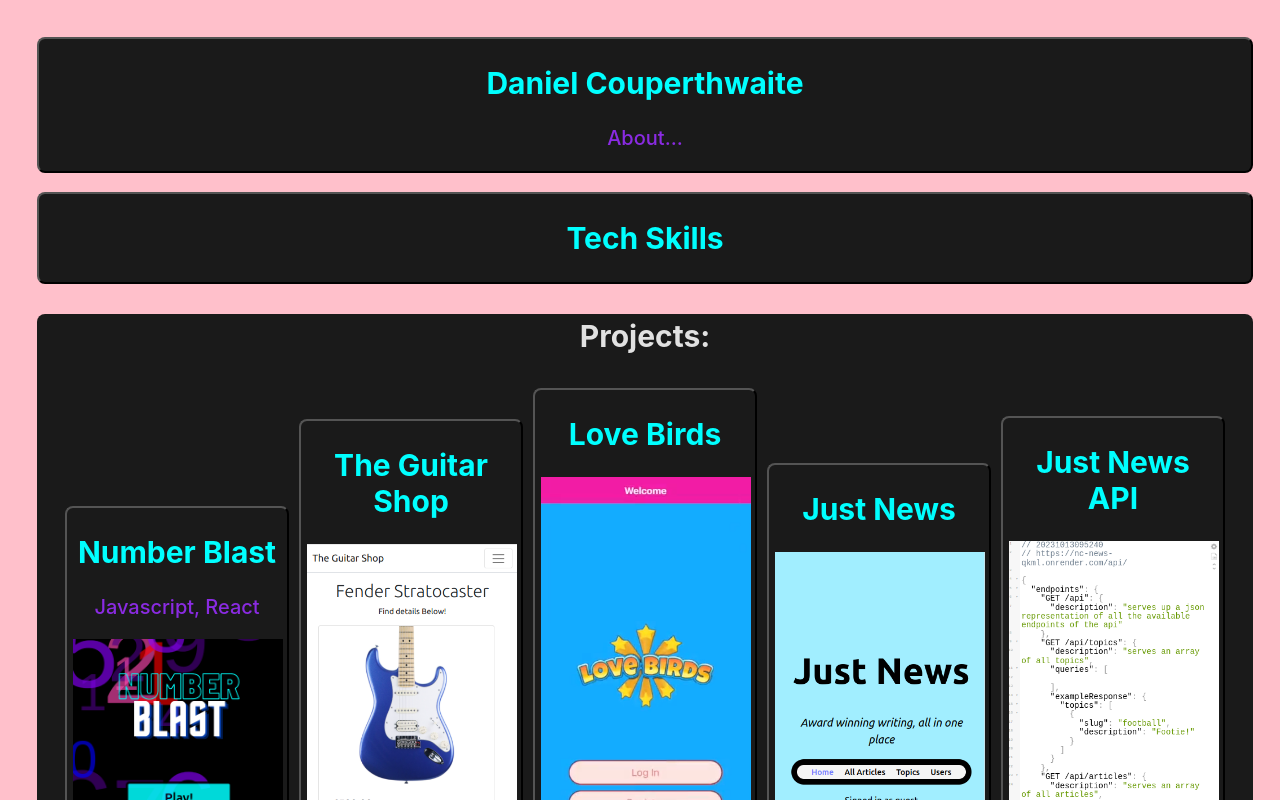
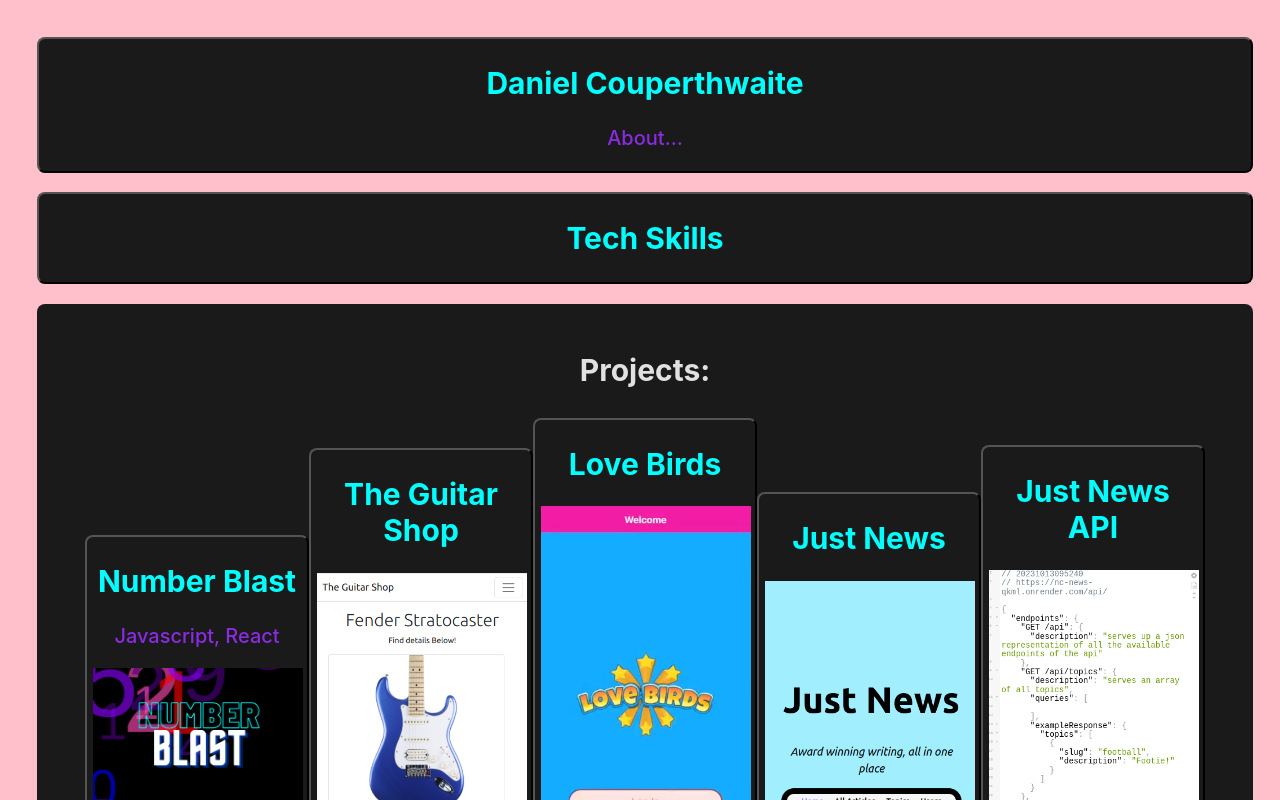
Before and after one commit to DanielCouperthwaite/urban-health, a React (Vite) app: page /home in a window 1280 px wide. Shown: the top 800 px of the page. Built offline with nearby package versions, Linux system fonts and the light colour scheme.

Commit message:
home page spacing

```diff
--- a/src/Home/Home.css
+++ b/src/Home/Home.css
@@ -18,17 +18,19 @@ p {
     font-size: 20px;
 }
 
-button {
+.home-button {
     color: aqua;
     size: 1em;
     width: 4em;
     margin: 5px;
+    width: 100%;
 }
 
 .projects {
     border-radius: 8px;
     margin: 5px;
-    /* padding: 0.3em 0.3em;  */
+    padding-top: 0.3em;
+    margin-top: 15px;
     background-color: #1a1a1a;
     font-size: 1em;
     font-weight: 500;
--- a/src/Home/Home.jsx
+++ b/src/Home/Home.jsx
@@ -13,7 +13,7 @@ export default function Home ({projects}) {
                 <div>
                     <div>
                         <Link to="/about">
-                            <button>
+                            <button className='home-button'>
                                 <h2>Daniel Couperthwaite</h2>
                                 <p>About...</p>
                             </button>
@@ -22,7 +22,7 @@ export default function Home ({projects}) {
 
                     <div>
                         <Link to="/tech">
-                            <button>
+                            <button className='home-button'>
                                 <h2>Tech Skills</h2>
                             </button>
                         </Link>
--- a/src/index.css
+++ b/src/index.css
@@ -44,13 +44,15 @@ button {
   background-color: #1a1a1a;
   cursor: pointer;
   transition: border-color 0.25s;
+  color: aqua;
+  size: 1em;
+  width: 4em;
   /* width: 4.7em; */
-  width: 100%;
 }
 button:hover {
   border-color: #646cff;
 }
-button:focus,
+/* button:focus,
 button:focus-visible {
   outline: 4px auto -webkit-focus-ring-color;
-}
+} */
```
